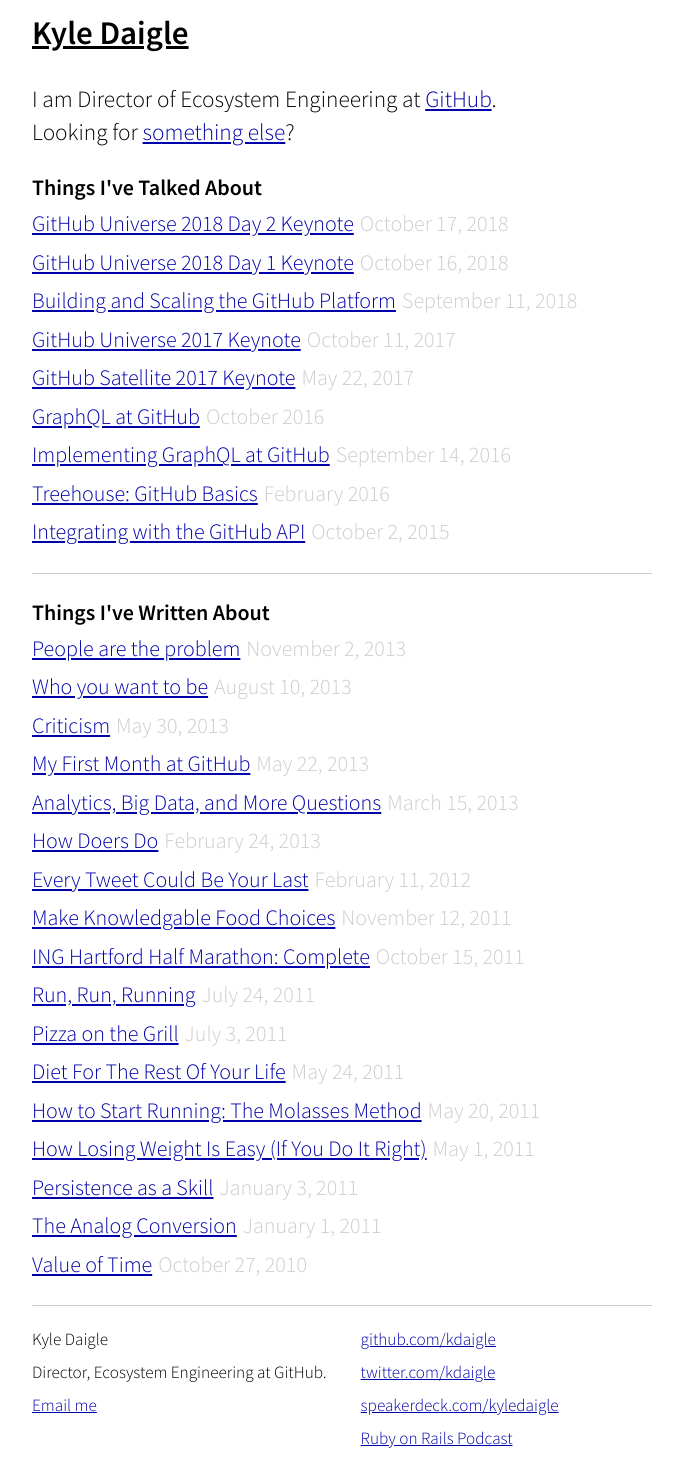
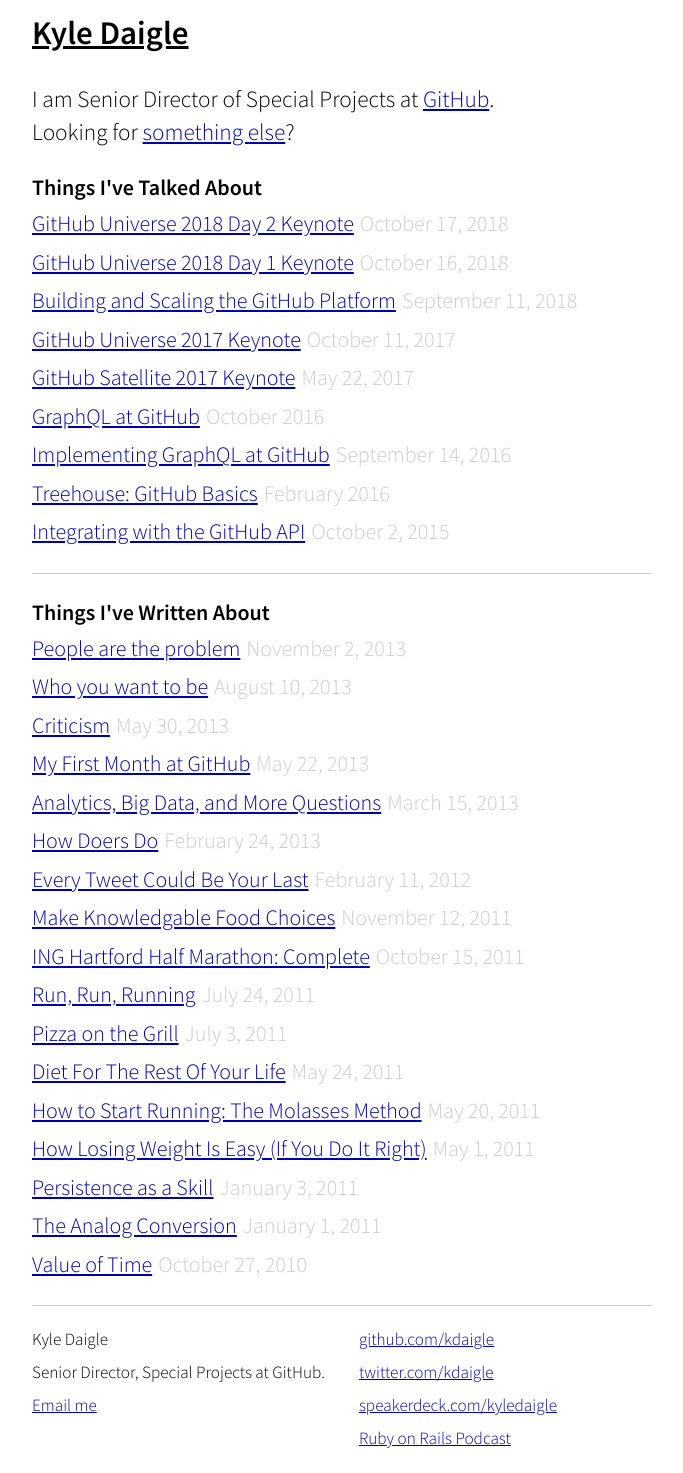
Before and after one commit to kdaigle/kdaigle.github.io, a Jekyll site: the page built from index.html, in a window 1280 px wide. Shown: the whole page, without its empty margins (298-981 px from the left). Built offline with Jekyll 4.4.1, drawn with Linux system fonts in a browser that asks for light colours.

Commit message:
Swap out title for now

```diff
--- a/_layouts/default.html
+++ b/_layouts/default.html
@@ -30,7 +30,7 @@
             <div class="contact">
               <p>
                 Kyle Daigle<br />
-                Director, Ecosystem Engineering at GitHub.<br />
+                Senior Director, Special Projects at GitHub.<br />
                 <a href="mailto:kyledaigle@gmail.com">Email me</a>
               </p>
             </div>
--- a/index.html
+++ b/index.html
@@ -5,7 +5,7 @@
 
 <div id="home">
   <p class="lead">
-    I am Director of Ecosystem Engineering at <a href="http://www.github.com">GitHub</a>.<br/>
+    I am Senior Director of Special Projects at <a href="http://www.github.com">GitHub</a>.<br/>
     Looking for <a href="#contact">something else</a>?
   </p>
   <h3>Things I've Talked About</h3>
```
